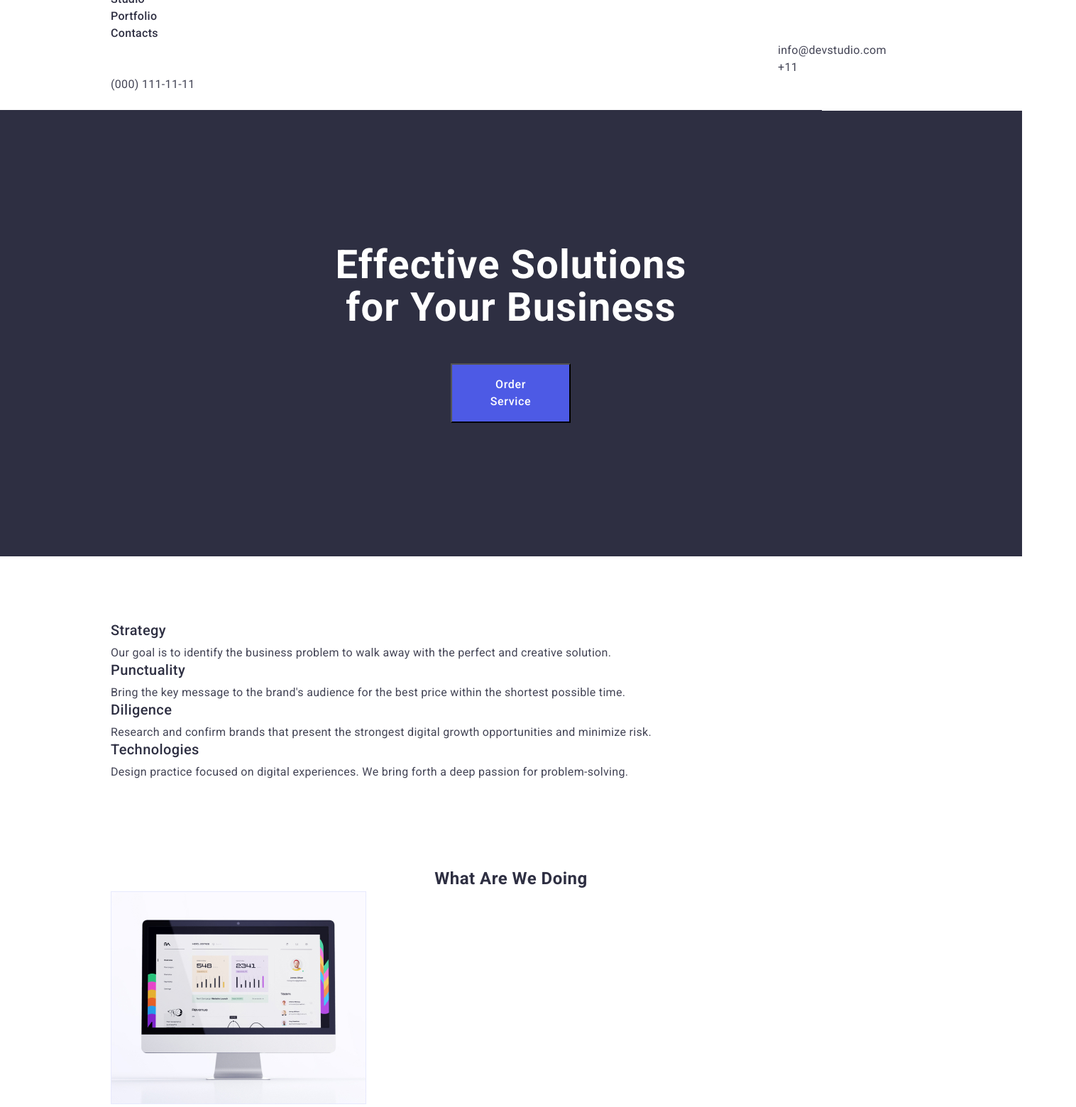
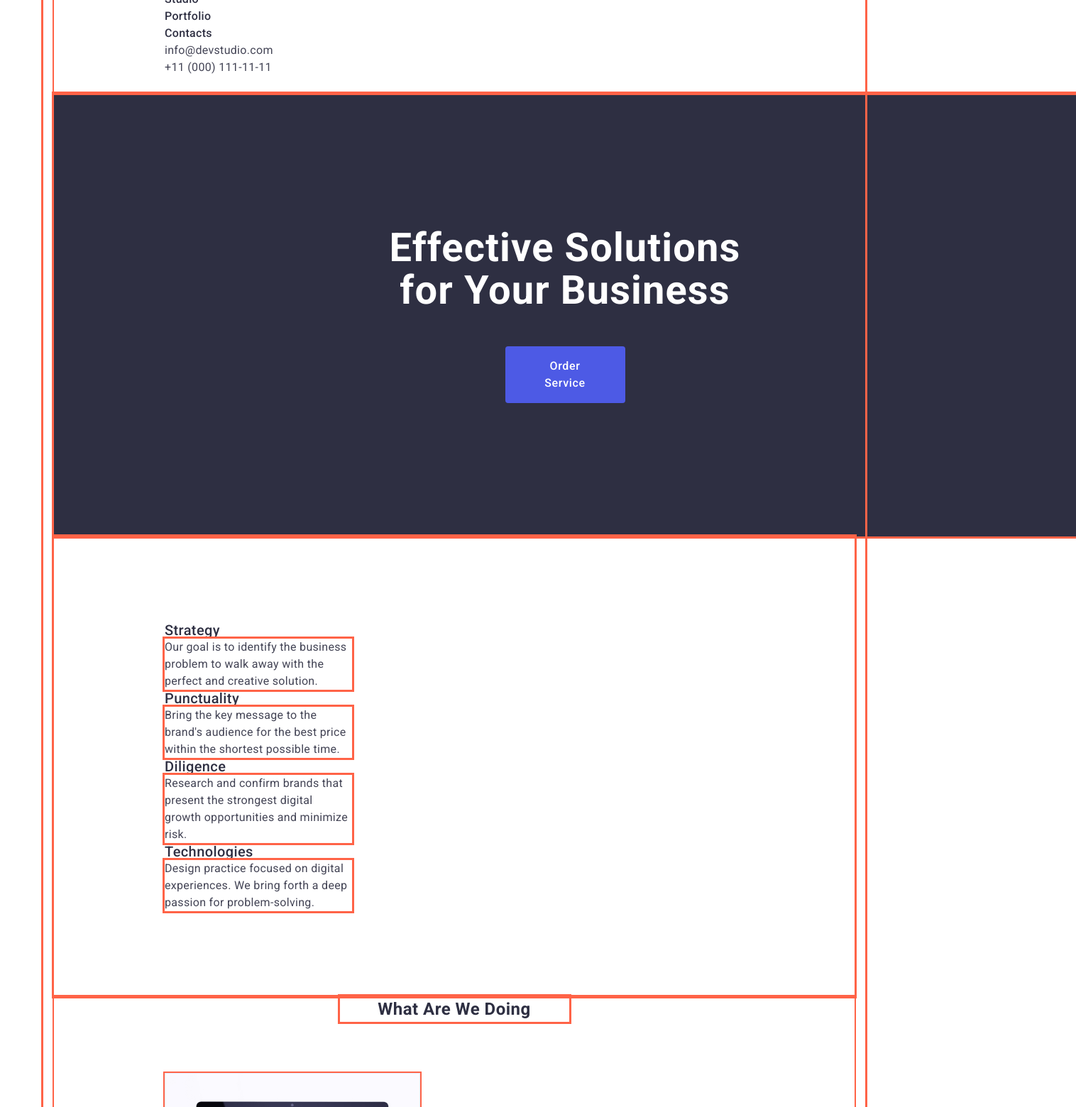
Before and after one commit to Oksanamarusich/goit-markup-hw-03, a plain HTML site: page index.html in a window 1280 px wide. Shown: the part 61-1621 px from the top of the page at 71% size, 1516 px wide, since content can reach past the window. Drawn offline with nearby package versions, Linux system fonts and the light colour scheme.

Commit message:
changes in block

```diff
--- a/css/styles.css
+++ b/css/styles.css
@@ -44,29 +44,32 @@ body {
 }
 .container {
   width: 1158px;
-
+  padding: 0 15px;
+  margin: 0 auto;
+  outline: solid tomato;
 }
 .text-style-body {
-
-
+outline: solid tomato;
+  width: 264px;
+  margin-right: 24px;
 
   font-size: 16px;
   line-height: 1.5;
   letter-spacing: 0.02em;
   color: var(--main-text-color);
 }
-.box-hero {
+.section-hero {
   width: 1440px;
-  height: 600px;
+ outline:solid tomato;
   background: var(--hero-background);
-  margin-bottom: 120px;
+padding-top: 188px;
+padding-bottom: 188px;
 }
 .hero-title {
-  padding-top: 188px;
-  padding-left: 472px;
-  padding-right: 472px;
-  padding-bottom: 48px;
- margin: 0;
+  width: 496px;
+ margin-right: auto;
+ margin-left: auto;
+ margin-bottom: 48px;
 
   color: var(--primary-white-color);
   font-weight: 700;
@@ -82,19 +85,19 @@ body {
 .section-light {
   background-color: var(--light-text-color);
 }
-.box-advantages {
+.section-advantages {
   width: 1128px;
-  margin-top: 0;
-  margin-right: 156px;
-  margin-left: 156px;
-  margin-bottom: 120px;
+  outline: solid tomato;
+  padding: 120px 156px 120px 156px;
 }
 
 .secondary-title {
-  margin-bottom: 72ps;
-  margin-right: auto;
-  margin-left: auto;
 
+  width: 323px;
+ outline: solid tomato;
+margin-right:auto;
+margin-left: auto;
+margin-bottom: 72px;
 
       text-align: center;
       text-transform: capitalize;
@@ -110,9 +113,7 @@ body {
 
 .text-header-contacts {
 
-width: 151px;
-  height: 24px;
-  margin-left: 940px;
+
 
   font-size: 16px;
   line-height: 1.5;
@@ -162,14 +163,13 @@ text-decoration: none;
 
 
 .btn {
-
-    margin-left: 635px;
-    margin-bottom: 188px;
-    margin-right: 636px;
-    padding-top: 16px;
-      padding-right: 32px;
-      padding-bottom: 16px;
-      padding-left: 32px;
+  display:block;
+      width: 169px;
+      border: 2px var(--hero-background);
+      border-radius: 4px;
+      padding: 16px 32px;
+  margin-left: auto;
+  margin-right: auto;
 
 
     font-weight: 500;
@@ -191,12 +191,8 @@ text-decoration: none;
 }
 
 .btn-dark {
-  margin-right: 24px;
-  padding-top: 12px;
-  padding-bottom: 12px;
-  padding-right: auto;
-  padding-left: auto;
- border: transparent;
+
+
 
     font-weight: 500;
     font-size: 16px;
@@ -239,15 +235,10 @@ text-decoration: none;
 }
 .third-title {
 
+  width: 264px;
   margin-right: 24px;
-  margin-bottom: 8px;
 
 
-
-
-    font-weight: 700;
-    font-size: 36px;
-    line-height: 1.11;
 
   font-size: 20px;
   font-weight: 500;
@@ -261,7 +252,7 @@ text-decoration: none;
 .logo {
 
     width: 115px;
-    height: 24px;
+
 
     font-family: var(--secondary-font);
     font-weight: 800;
@@ -282,14 +273,12 @@ text-decoration: none;
   color: var(--light-text-color)
 }
 .logo-footer {
-
-  margin-right: 1169px;
   margin-bottom: 16px;
 
 
 }
 .logo-header {
-  margin-right: 76px;
+
 }
 
 
@@ -321,34 +310,44 @@ margin: 0;
 padding: 0;
 
 }
-.box-doing {
-  margin-bottom: 120px;
-  margin-right: 156px;
-  margin-left: 156px;
+.section-doing {
+  padding: 0 156px 120px 156px;
+  width: 1128px;
+  outline: 2px solid tomato;
 
-  width: 1128px;
 }
-.img {
-  margin-right: 24px;
+
+
+img {
+  display:block;
+  max-width: 100%;
+  height: auto;
+  outline: 2px solid tomato;
 }
-.box-team {
+.section-team {
   width: 1440px;
+  outline: 2px solid tomato;
+  padding: 120px 156px 120px 156px;
+  background-color:var(--light-text-color);
 
 
 }
-.container-footer {
+.card {
+
+}
+.section-footer {
   width: 1440px;
   background-color: var(--hero-background);
-  height: 312px;
-  padding-top: 100px;
-  padding-left: 156px;
+
+  padding:100px 1020px 100px 156px;
+  outline: 2px solid tomato;
 
 }
-.container-header {
-  padding-top: 24px;
-  padding-left: 156px;
-  padding-bottom: 24px;
+.section-header {
+  width: 1440px;
+  padding: 24px 76px 24px 156px;
   border-bottom:  1px solid var(--hero-background) ;
+  outline: 2px solid tomato;
 
 }
 .menu-nav {
--- a/index.html
+++ b/index.html
@@ -18,7 +18,7 @@
 
         <body>
             <header>
-                <div class="container-header">
+                <div class="section-header">
                     <nav>
                         <a class="logo logo-header link">Web<span class="logo-span">Studio</span></a>
                         <ul class="list">
@@ -50,7 +50,7 @@
 
             </header>
             <main>
-                <div class="box-hero">
+                <div class="section-hero">
                     <section class="section-dark">
                         <h1 class="hero-title">Effective Solutions
                             for Your Business</h1>
@@ -58,7 +58,7 @@
 
                     </section>
                 </div>
-                <div class="box-advantages">
+                <div class="section-advantages">
                     <section>
                         <h2 class="secondary-title" hidden>Our advantages</h2>
                         <ul class="list">
@@ -94,7 +94,7 @@
                 </div>
 
 
-                <div class="box-doing">
+                <div class="section-doing">
                     <section class="">
                         <h2 class="secondary-title ">What are we doing</h2>
                         <ul class="list">
@@ -110,33 +110,45 @@
                         </ul>
                     </section>
                 </div>
-                <div class="box-team">
+                <div class="section-team">
                     <section class="section-light">
                         <h2 class="secondary-title">Our Team</h2>
                         <ul class="list">
+
                             <li class="item">
+                                <div class="card">
                                         <img class="" src="./images/img.jpg" alt="portret Mark" width="264">
 
                                         <h3 class="third-title">Mark Guerrero</h3>
                                         <p class="text-style-body">Product Designer</p>
+                                </div>
+
 
                             </li>
                             <li class="item">
+                                <div class="card">
                                     <img class="" src="./images/img(1).jpg" alt="portret Tom" width="264">
 
                                     <h3 class="third-title">Tom Ford</h3>
                                     <p class="text-style-body"> Frontend Developer</p>
+                                </div>
 
                             </li>
                             <li class="item">
+                                <div class="card">
                                     <img class="" src="./images/img(2).jpg" alt="portret Camila" width="264">
                                     <h3 class="third-title">Camila Garcia</h3>
                                     <p class="text-style-body">Marketing</p>
+                                </div>
+
                             </li>
                             <li class="item">
+                                <div class="card">
                                     <img class="" src="./images/img(3).jpg" alt="portret Daniel" width="264">
                                     <h3 class="third-title">Daniel Wilson</h3>
                                     <p class="text-style-body">UI Designer</p>
+                                </div>
+
                             </li>
                         </ul>
                     </section>
@@ -146,7 +158,7 @@
 
 
             </main>
-            <div class="container-footer">
+            <div class="section-footer">
                 <footer class="section-dark">
                     <a class="logo logo-footer link">Web<span class="logo-span-light">Studio</span></a>
                     <p class="light-text-body">Increase the flow of customers and sales for your business with digital
```
Also changed, not shown: portfolio.html (+3 -2 lines). Lines whose indentation alone changed are shown as unchanged.
